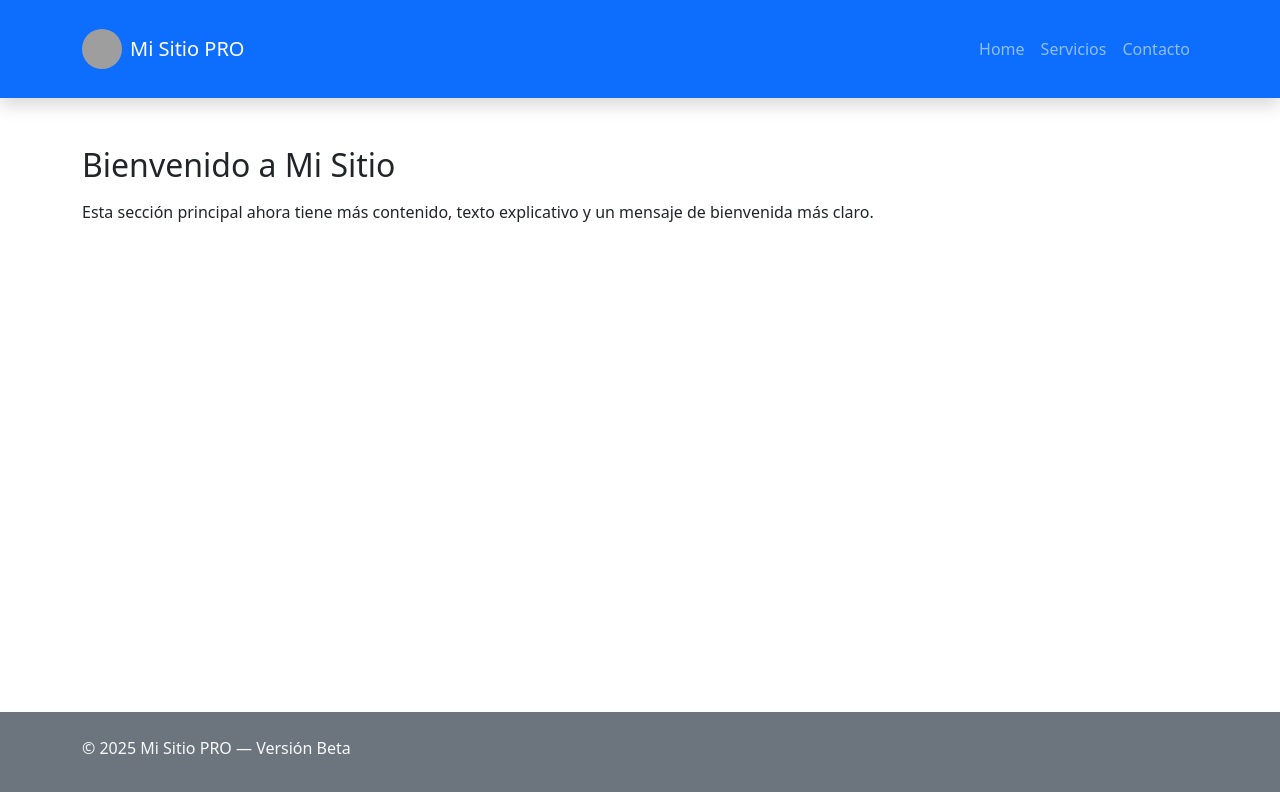
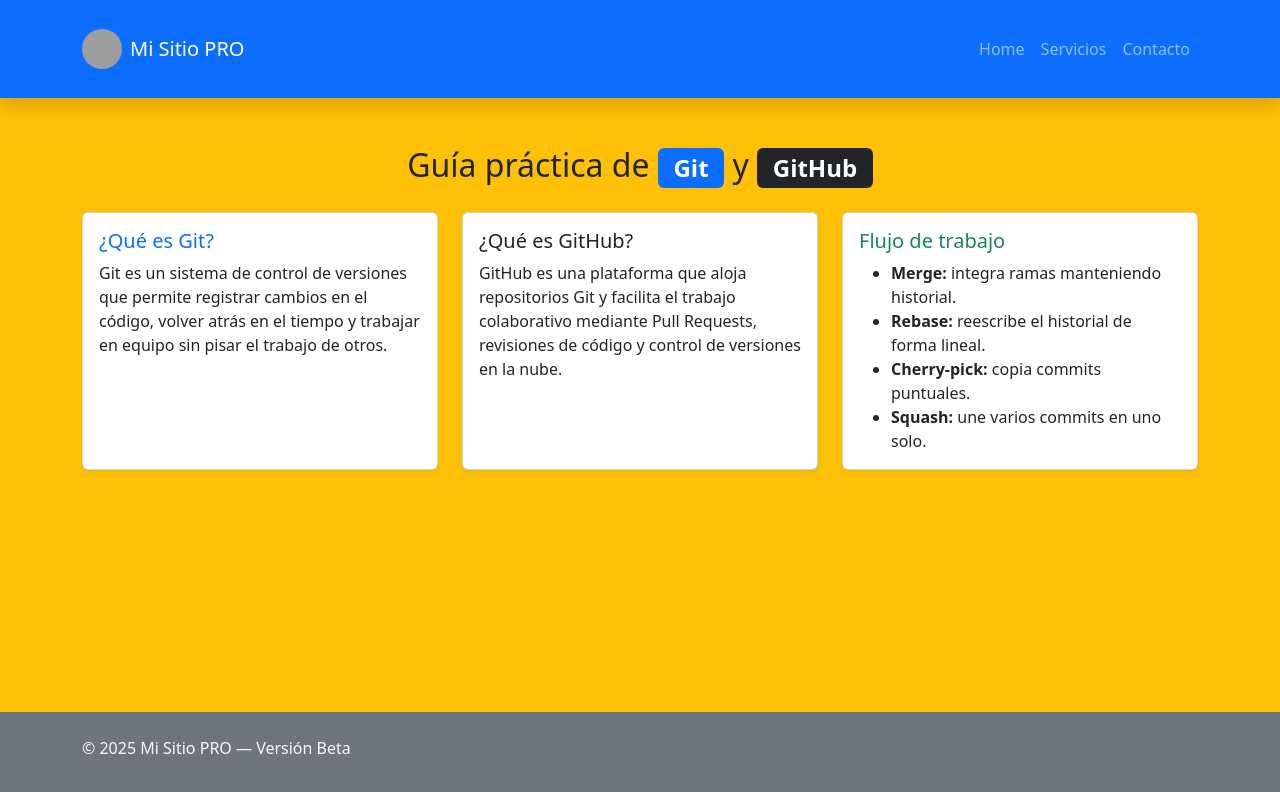
Before and after one commit to joaquin-fuentes-dev/git-y-github, a React (Vite) app: page / in a window 1280 px wide. Shown: the top 792 px of the page. Built offline with nearby package versions, Linux system fonts and the light colour scheme; grey boxes are pictures that could not be loaded.

Commit message:
Feature/seccion principal git (#6)
* feat: agregá seccion principal landing git

* feat: modificá color de fondo de main de blanco a amarillo

```diff
--- a/src/App.jsx
+++ b/src/App.jsx
@@ -6,7 +6,7 @@
   return (
     <div className="d-flex flex-column min-vh-100">
       <Header />
-      <main className="flex-fill">
+      <main className="flex-fill bg-warning">
         <SeccionPrincipal />
       </main>
       <Footer />
--- a/src/components/SeccionPrincipal.jsx
+++ b/src/components/SeccionPrincipal.jsx
@@ -1,13 +1,63 @@
-import { Container } from "react-bootstrap";
+import { Container, Card, Row, Col, Badge } from "react-bootstrap";
 
 export default function SeccionPrincipal() {
   return (
     <Container className="py-5">
-      <h2 className="mb-3">Bienvenido a Mi Sitio</h2>
-      <p>
-        Esta sección principal ahora tiene más contenido, texto explicativo y un
-        mensaje de bienvenida más claro.
-      </p>
+      <h2 className="mb-4 text-center">
+        Guía práctica de <Badge bg="primary">Git</Badge> y{" "}
+        <Badge bg="dark">GitHub</Badge>
+      </h2>
+
+      <Row className="g-4">
+        <Col md={4} id="git">
+          <Card className="h-100 shadow-sm">
+            <Card.Body>
+              <Card.Title className="text-primary">¿Qué es Git?</Card.Title>
+              <Card.Text>
+                Git es un sistema de control de versiones que permite registrar
+                cambios en el código, volver atrás en el tiempo y trabajar en
+                equipo sin pisar el trabajo de otros.
+              </Card.Text>
+            </Card.Body>
+          </Card>
+        </Col>
+
+        <Col md={4} id="github">
+          <Card className="h-100 shadow-sm">
+            <Card.Body>
+              <Card.Title className="text-dark">¿Qué es GitHub?</Card.Title>
+              <Card.Text>
+                GitHub es una plataforma que aloja repositorios Git y facilita
+                el trabajo colaborativo mediante Pull Requests, revisiones de
+                código y control de versiones en la nube.
+              </Card.Text>
+            </Card.Body>
+          </Card>
+        </Col>
+
+        <Col md={4} id="workflow">
+          <Card className="h-100 shadow-sm">
+            <Card.Body>
+              <Card.Title className="text-success">Flujo de trabajo</Card.Title>
+              <ul className="mb-0">
+                <li>
+                  <strong>Merge:</strong> integra ramas manteniendo historial.
+                </li>
+                <li>
+                  <strong>Rebase:</strong> reescribe el historial de forma
+                  lineal.
+                </li>
+                <li>
+                  <strong>Cherry-pick:</strong> copia commits puntuales.
+                </li>
+                <li>
+                  <strong>Squash:</strong> une varios commits en uno solo.
+                </li>
+              </ul>
+            </Card.Body>
+          </Card>
+        </Col>
+      </Row>
     </Container>
   );
 }
```
